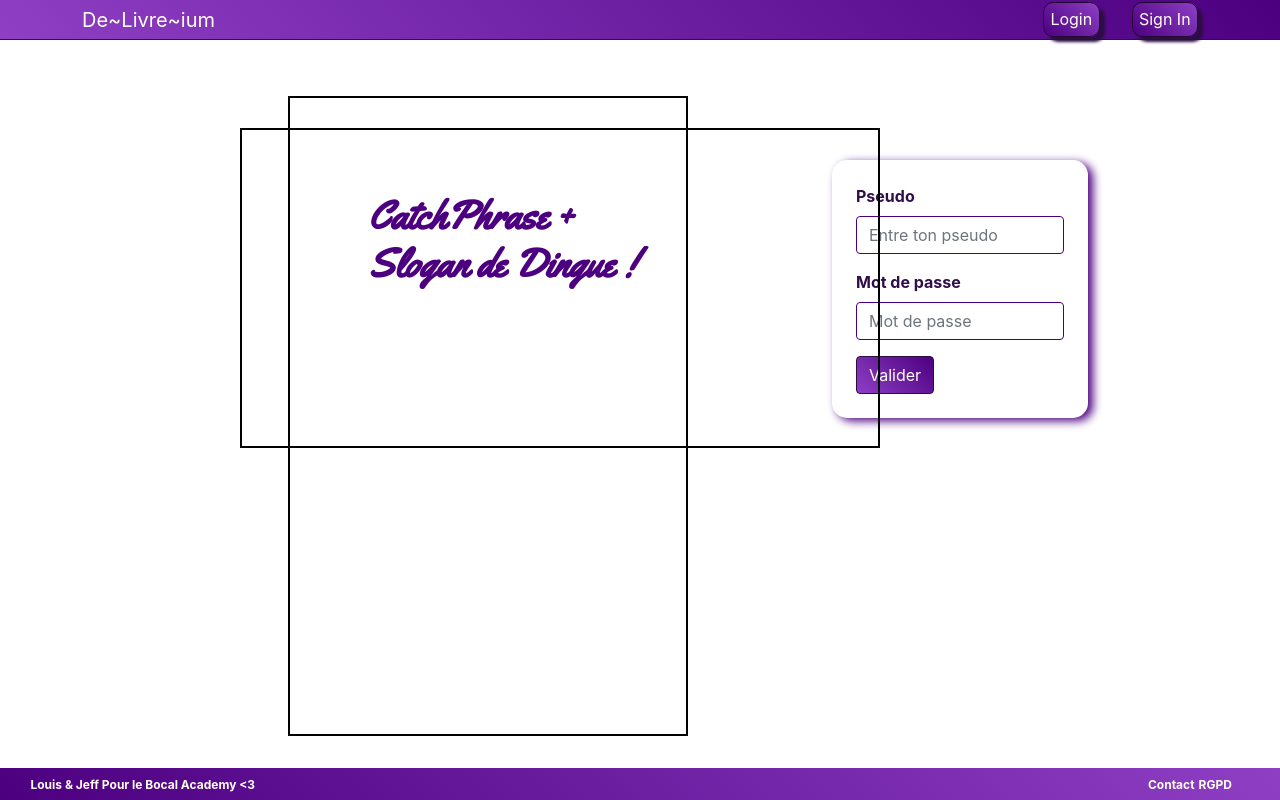
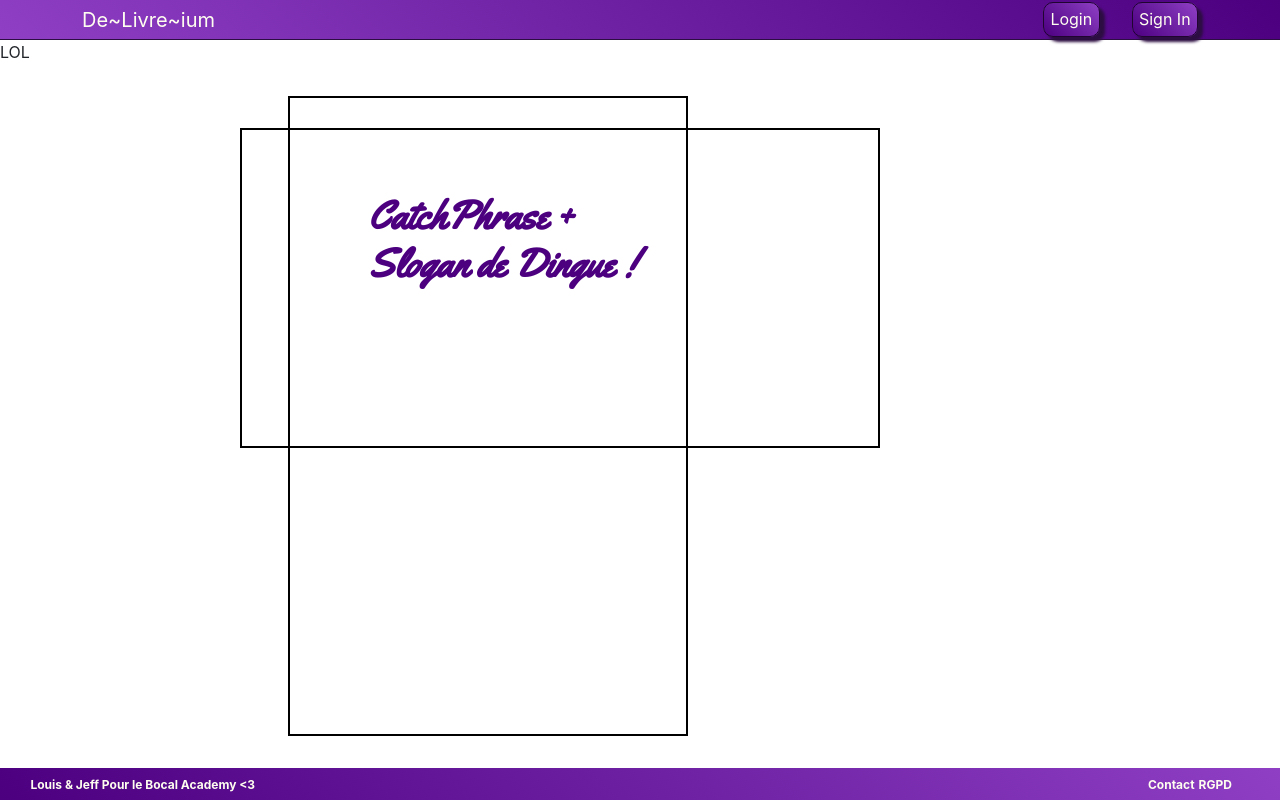
Before and after one commit to Stilgaar/Delivirum_FRONT_Jeff_Louis_2021_Projet_Bocal_Academy, a React (Create React App) app: page / in a window 1280 px wide. Built offline with nearby package versions, Linux system fonts and the light colour scheme.

Commit message:
QUAND DJO NA MARRE YA MALABARE

```diff
--- a/src/App.js
+++ b/src/App.js
@@ -22,19 +22,20 @@ function App() {
       <Router>
         <Navigation isLog={isLog} setIsLog={setIsLog} />
         <Switch>
-          <Route exact path="/">
-            <Login isLog={isLog} setIsLog={setIsLog} />
+          <Route exact path="/" >
+            <Homepage isLog={isLog} />
             <Splashscreen />
           </Route>
+          <Route path="/Login">
+          <Login isLog={isLog} setIsLog={setIsLog} />
+          <Splashscreen />
+            </Route>
           <Route path="/Signin">
             <Signin />
             <Splashscreen />
           </Route>
           <Route path="/RGPD">
             <RGPD />
-          </Route>
-          <Route path="/Homepage">
-            <Homepage />
           </Route>
         </Switch>
         <Footer />
--- a/src/Homepage/Homepage.js
+++ b/src/Homepage/Homepage.js
@@ -3,7 +3,7 @@ import './Homepage.css';
 import { useState } from "react";
 
 
-function Homepage() {
+function Homepage({isLog, setIl}) {
 
     const [postsList, setPostsList] = useState([]);
 
@@ -12,6 +12,8 @@ function Homepage() {
 
     return(
 
+        <div>
+            {isLog ?
         <div className="post-card">
             <div className="post-title">
                 <h3>title</h3>
@@ -21,13 +23,10 @@ function Homepage() {
             </div>
 
         </div>
-
-
-
-
+       : <div>LOL</div>
+}
+        </div>
     )
-
-
 }
 
 export default Homepage;
--- a/src/Login/Login.js
+++ b/src/Login/Login.js
@@ -9,24 +9,32 @@ function Login({ isLog, setIsLog }) {
   const [pseudo, setPseudo] = useState();
   const [password, setPassword] = useState();
 
+  const token = localStorage.getItem("token");
+
+
   const handleClick = () => {
 
-    let submit = { pseudo, password }
+    let submit = { pseudo, password, token }
 
      fetch('http://localhost:5000/users/login', {
       method: 'POST',
       body: JSON.stringify(submit),
       headers: {
         'Content-Type': 'application/json'
-      }
-    })
+      },
+     })
       .then((res) => {
+        console.log(res)
         if (res.status === 200) {
           setIsLog(true)
+          document.location.replace('/');
+
         } else {
-          alert("Mot de passe ou Pseudo incorrect")
+          alert(`Mauvais mot de passe
+                  ou Mauvais Pseudo`)
         }
-      } )
+      }
+    )
   }
 
   // LA SEXYYY HOT FUNCTION
--- a/src/Navbar/Navbar.js
+++ b/src/Navbar/Navbar.js
@@ -44,7 +44,7 @@ function Navigation({ isLog, setIsLog }) {
                         <Navbar.Toggle />
                         <Navbar.Text>
                             <Navbar.Collapse className="justify-content-end">
-                                <Link className="navElement" to="./">
+                                <Link className="navElement" to="./Login">
                                     <span className="navText2">Login</span>
                                 </Link>
                                 <Link className="navElement" to="./Signin">
```
